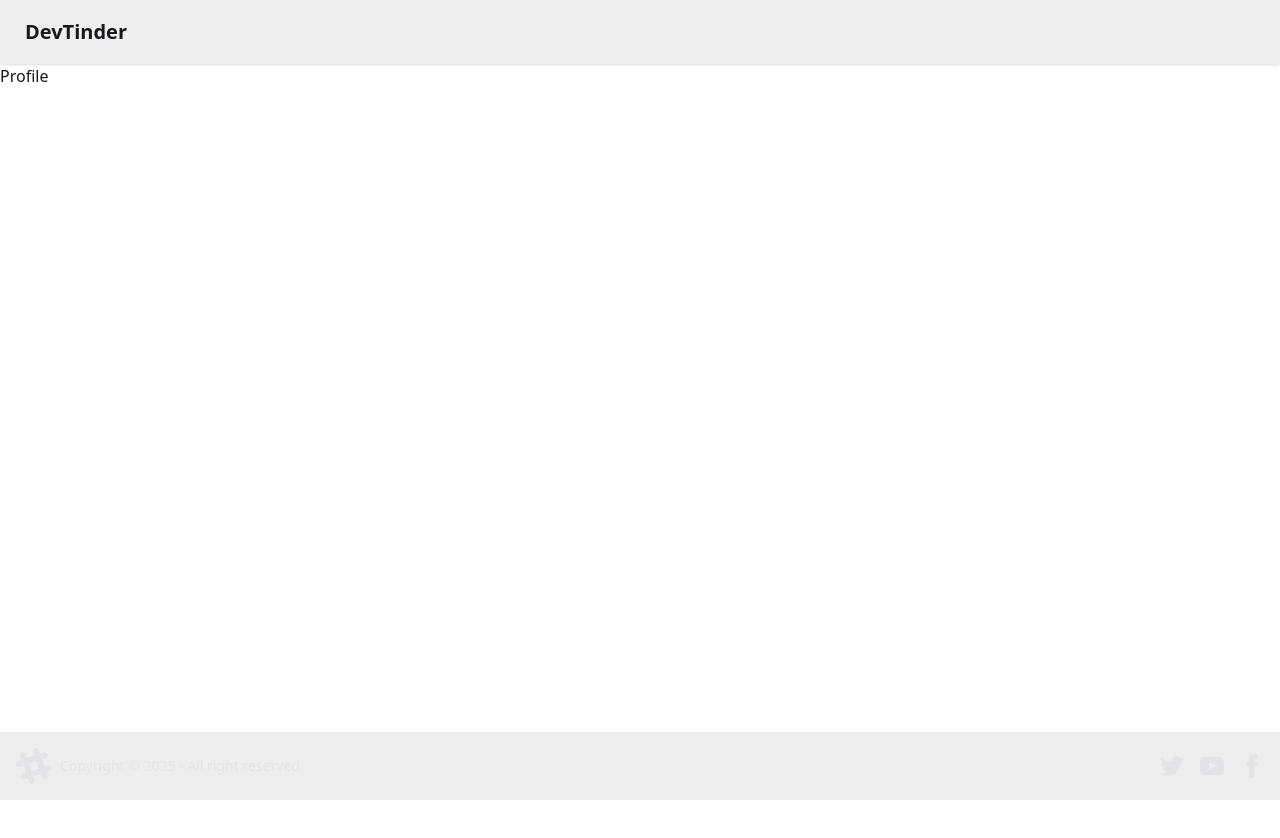
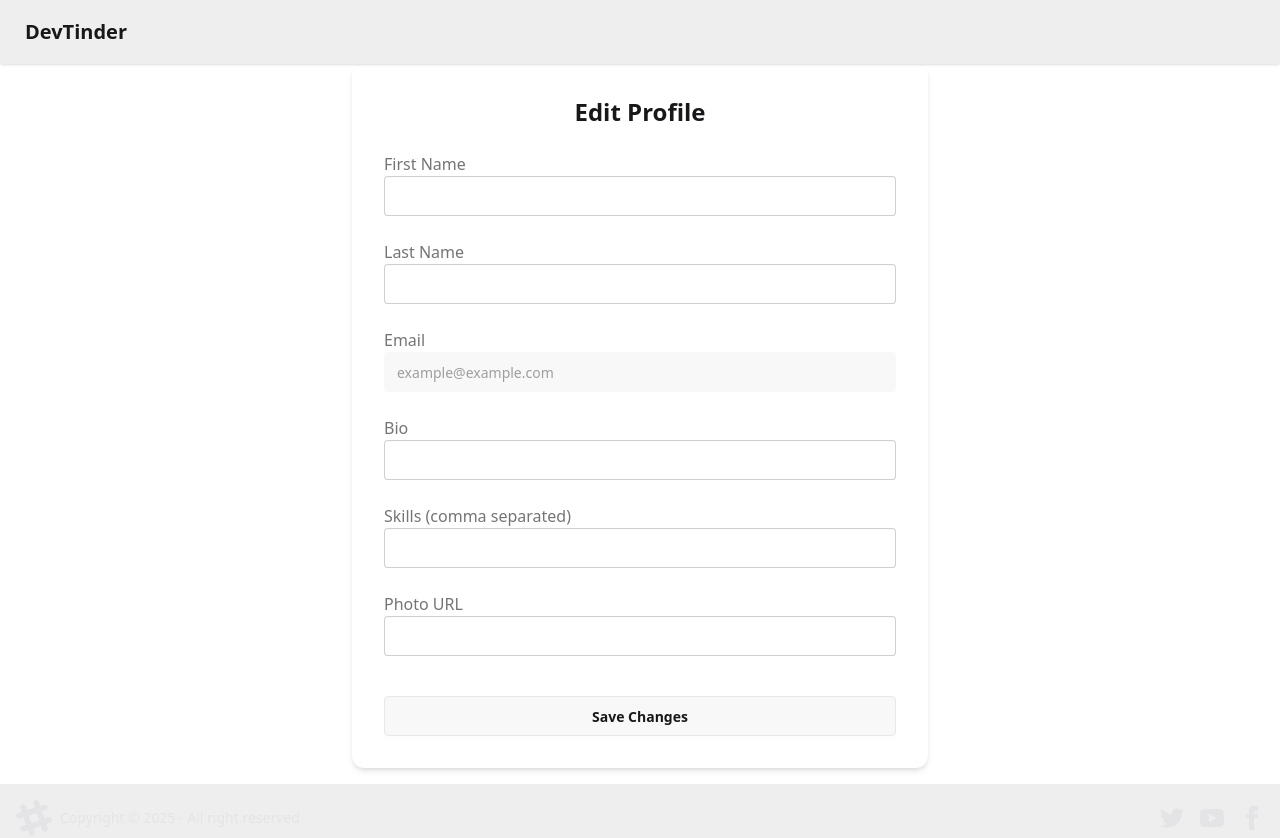
Before and after one commit to thebilalkhokhar/DevTinder-Frontend, a React (Vite) app: page /profile in a window 1280 px wide. Shown: the top 838 px of the page. Before the commit the page ends 800 px from the top, so only its background shows below. Built offline with nearby package versions, Linux system fonts and the light colour scheme; no server answers.

Commit message:
Feed Api done successfully and editprofileform just added

```diff
--- /dev/null
+++ b/src/components/EditProfileForm.jsx
@@ -0,0 +1,131 @@
+import React, { useState } from "react";
+
+const EditProfileForm = () => {
+  const [firstName, setFirstName] = useState("");
+  const [lastName, setLastName] = useState("");
+  const [email, setEmail] = useState("example@example.com");
+  const [bio, setBio] = useState("");
+  const [photoUrl, setPhotoUrl] = useState("");
+  const [skills, setSkills] = useState("");
+
+  const handleSubmit = (e) => {
+    e.preventDefault(); // prevent page reload
+
+    const skillsArray = skills
+      .split(",")
+      .map((s) => s.trim())
+      .filter((s) => s !== "");
+
+    const updatedProfile = {
+      firstName,
+      lastName,
+      email,
+      bio,
+      photoUrl,
+      skills: skillsArray,
+    };
+
+    console.log("Form submitted:", updatedProfile);
+    // Add API call or logic here
+  };
+
+  return (
+    <div className="min-h-[calc(100vh-80px)]">
+      <form
+        onSubmit={handleSubmit}
+        className="max-w-xl mx-auto p-6 sm:p-8 space-y-6 bg-base-100 rounded-xl shadow-md"
+      >
+        <h2 className="text-2xl font-semibold text-center">Edit Profile</h2>
+
+        {/* First Name */}
+        <div className="form-control">
+          <label className="label">
+            <span className="label-text">First Name</span>
+          </label>
+          <input
+            type="text"
+            className="input input-bordered w-full"
+            value={firstName}
+            onChange={(e) => setFirstName(e.target.value)}
+            required
+          />
+        </div>
+
+        {/* Last Name */}
+        <div className="form-control">
+          <label className="label">
+            <span className="label-text">Last Name</span>
+          </label>
+          <input
+            type="text"
+            className="input input-bordered w-full"
+            value={lastName}
+            onChange={(e) => setLastName(e.target.value)}
+            required
+          />
+        </div>
+
+        {/* Email */}
+        <div className="form-control">
+          <label className="label">
+            <span className="label-text">Email</span>
+          </label>
+          <input
+            type="email"
+            className="input input-bordered w-full"
+            value={email}
+            disabled
+          />
+        </div>
+
+        {/* Bio */}
+        <div className="form-control">
+          <label className="label">
+            <span className="label-text">Bio</span>
+          </label>
+          <input
+            type="text"
+            className="input input-bordered w-full"
+            value={bio}
+            onChange={(e) => setBio(e.target.value)}
+          />
+        </div>
+
+        {/* Skills */}
+        <div className="form-control">
+          <label className="label">
+            <span className="label-text">Skills (comma separated)</span>
+          </label>
+          <input
+            type="text"
+            className="input input-bordered w-full"
+            value={skills}
+            onChange={(e) => setSkills(e.target.value)}
+          />
+        </div>
+
+        {/* Photo URL */}
+        <div className="form-control">
+          <label className="label">
+            <span className="label-text">Photo URL</span>
+          </label>
+          <input
+            type="text"
+            className="input input-bordered w-full"
+            value={photoUrl}
+            onChange={(e) => setPhotoUrl(e.target.value)}
+          />
+        </div>
+
+        {/* Submit */}
+        <div className="form-control pt-4">
+          <button type="submit" className="btn w-full">
+            Save Changes
+          </button>
+        </div>
+      </form>
+    </div>
+  );
+};
+
+export default EditProfileForm;
--- a/src/components/Feed.jsx
+++ b/src/components/Feed.jsx
@@ -1,7 +1,32 @@
-import React from "react";
+import { useDispatch, useSelector } from "react-redux";
+import { BASE_URL } from "../utils/constants";
+import FeedCard from "./FeedCard";
+import axios from "axios";
+import { useEffect } from "react";
+import { addFeed } from "../utils/feedSlice";
 
 const Feed = () => {
-  return <div>Feed</div>;
+  const feed = useSelector((store) => store.feed);
+  const dispatch = useDispatch();
+  const feedUser = async () => {
+    if (feed) return;
+    const res = await axios.get(BASE_URL + "/feed", {
+      withCredentials: true,
+    });
+    dispatch(addFeed(res.data));
+  };
+
+  useEffect(() => {
+    feedUser();
+  }, []);
+
+  return (
+    <div className="flex flex-wrap justify-center gap-4 my-10 mb-30">
+      {feed?.map((user) => (
+        <FeedCard user={user} key={user._id} />
+      ))}
+    </div>
+  );
 };
 
 export default Feed;
--- /dev/null
+++ b/src/components/FeedCard.jsx
@@ -0,0 +1,29 @@
+import React from "react";
+
+const FeedCard = ({ user }) => {
+  const { firstName, lastName, bio, photoUrl } = user;
+  return (
+    <div className="card bg-base-300 w-96 shadow-sm">
+      <figure>
+        <img
+          className="w-100 h-100"
+          src={
+            photoUrl ||
+            "https://www.google.com/url?sa=i&url=https%3A%2F%2Fphotosnow.org%2Fno-dp%2F&psig=AOvVaw1NAObw6xZlvf1_7hWQWDog&ust=1754563558997000&source=images&cd=vfe&opi=89978449&ved=0CBUQjRxqFwoTCLjC7t-A9o4DFQAAAAAdAAAAABAV"
+          }
+          alt="photo of user"
+        />
+      </figure>
+      <div className="card-body">
+        <h2 className="card-title">{firstName + " " + lastName}</h2>
+        <p>{bio}</p>
+        <div className="card-actions justify-end">
+          <button className="btn btn-red">Ignore</button>
+          <button className="btn btn-secondary">Interested</button>
+        </div>
+      </div>
+    </div>
+  );
+};
+
+export default FeedCard;
--- a/src/components/Footer.jsx
+++ b/src/components/Footer.jsx
@@ -2,7 +2,7 @@ import React from "react";
 
 const Footer = () => {
   return (
-    <footer className="footer sm:footer-horizontal bg-base-300 text-neutral-content items-center p-4 fixed bottom-0">
+    <footer className="footer sm:footer-horizontal bg-base-300 text-neutral-content items-center p-4">
       <aside className="grid-flow-col items-center">
         <svg
           width="36"
--- a/src/components/Navbar.jsx
+++ b/src/components/Navbar.jsx
@@ -36,10 +36,7 @@ const Navbar = () => {
               className="btn btn-ghost btn-circle avatar"
             >
               <div className="w-10 rounded-full">
-                <img
-                  alt="Tailwind CSS Navbar component"
-                  src="https://img.daisyui.com/images/stock/photo-1534528741775-53994a69daeb.webp"
-                />
+                <img alt="Tailwind CSS Navbar component" src={user.photoUrl} />
               </div>
             </div>
             <ul
--- a/src/components/Profile.jsx
+++ b/src/components/Profile.jsx
@@ -1,7 +1,12 @@
 import React from "react";
+import EditProfileForm from "./EditProfileForm";
 
 const Profile = () => {
-  return <div>Profile</div>;
+  return (
+    <div>
+      <EditProfileForm />
+    </div>
+  );
 };
 
 export default Profile;
--- a/src/utils/appStore.js
+++ b/src/utils/appStore.js
@@ -1,9 +1,11 @@
 import { configureStore } from "@reduxjs/toolkit";
 import userReducer from "./userSlice";
+import feedReducer from "./feedSlice";
 
 const appStore = configureStore({
   reducer: {
     user: userReducer,
+    feed: feedReducer,
   },
 });
 
--- /dev/null
+++ b/src/utils/feedSlice.js
@@ -0,0 +1,17 @@
+import { createSlice } from "@reduxjs/toolkit";
+
+const feedSlice = createSlice({
+  name: "feed",
+  initialState: null,
+  reducers: {
+    addFeed: (state, action) => {
+      return action.payload;
+    },
+    removeFeed: (state, action) => {
+      return null;
+    },
+  },
+});
+
+export const { addFeed, removeFeed } = feedSlice.actions;
+export default feedSlice.reducer;
```
